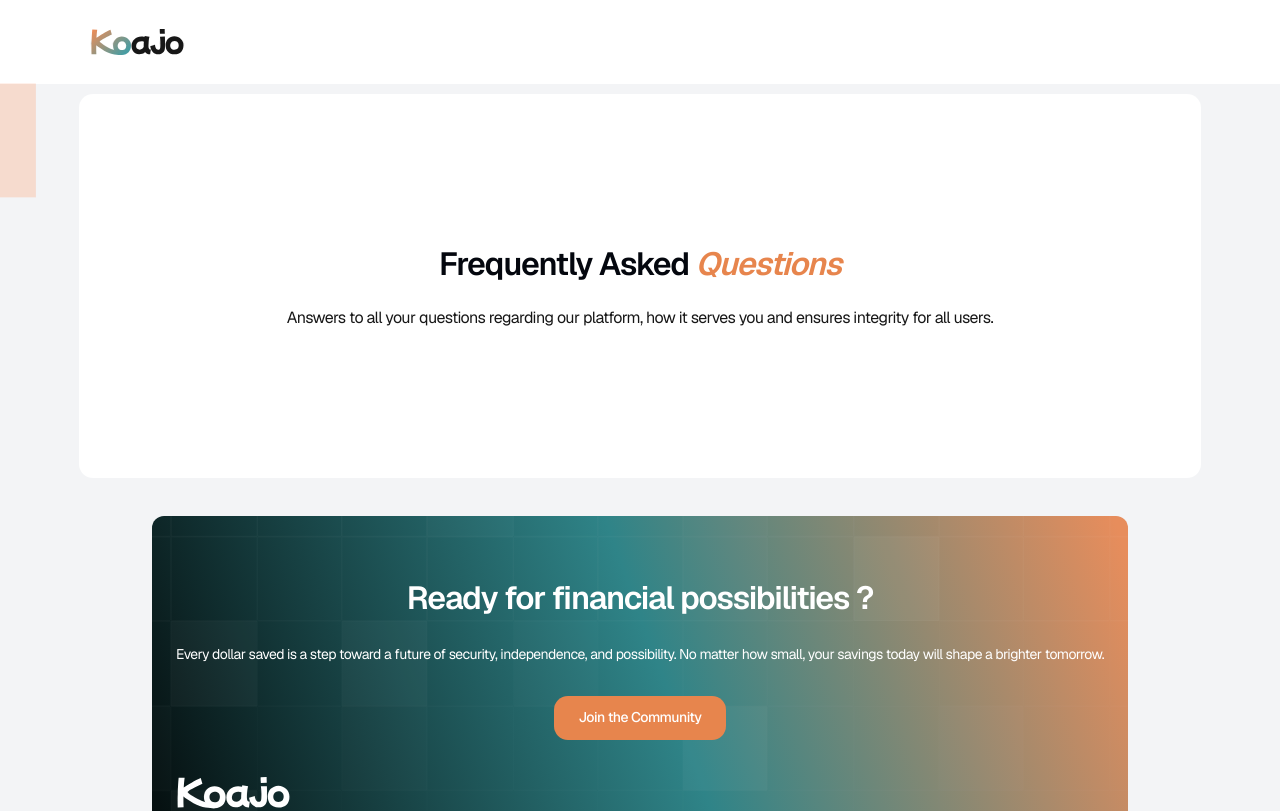
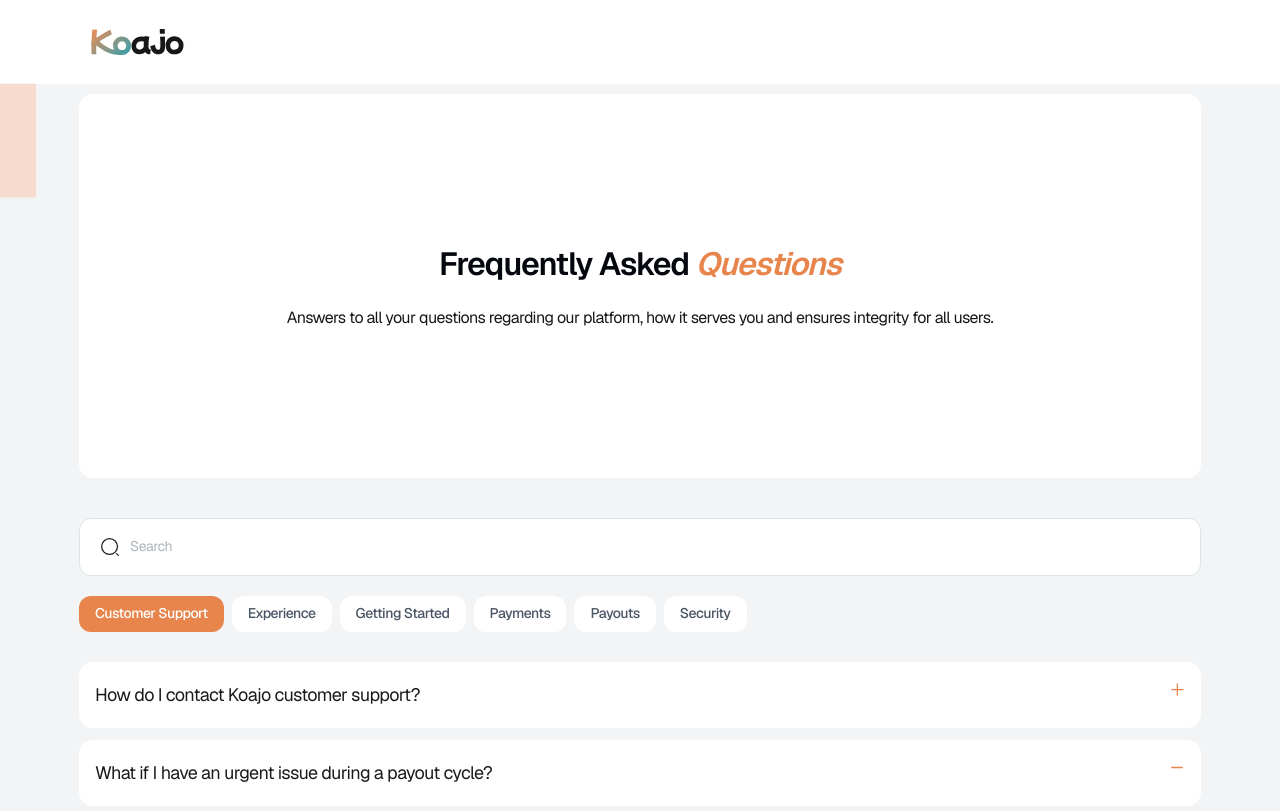
Before and after one commit to Israel-Beni/koajo-frontend, a Next.js app: page /faq in a window 1280 px wide. Shown: the top 811 px of the page. Built offline with nearby package versions, Linux system fonts and the light colour scheme.

Commit message:
feat: implement FAQ listings component with search and category filtering for enhanced user navigation

```diff
--- a/app/faq/page.tsx
+++ b/app/faq/page.tsx
@@ -1,5 +1,5 @@
 import Hero from "@/component/shared/hero";
-import ComingSoon from "@/component/shared/coming-soon";
+import FaqListings from "@/component/faq-listings";
 
 export default function FaqPage() {
   return (
@@ -8,6 +8,7 @@ export default function FaqPage() {
         title="Frequently Asked <sapn class='text-highlight'>Questions</sapn>"
         description="Answers to all your questions regarding our platform, how it serves you and ensures integrity for all users."
       />
+      <FaqListings />
     </>
   );
 }
--- /dev/null
+++ b/component/faq-listings.tsx
@@ -0,0 +1,179 @@
+"use client";
+
+import * as Accordion from "@radix-ui/react-accordion";
+import { faqsData } from "@/data/faq";
+import { useState, useMemo } from "react";
+import Image from "next/image";
+import cn from "clsx";
+
+export default function FaqListings() {
+  const categories = useMemo(
+    () => faqsData.map((item) => item.category).sort(),
+    []
+  ); // sort alphabetically
+  const [searchQuery, setSearchQuery] = useState("");
+  const [selectedCategory, setSelectedCategory] = useState<string | null>(categories[0]);
+
+  // Filter data based on search query and selected category
+  const filteredData = useMemo(() => {
+    let filtered = faqsData;
+
+    // Filter by category if selected
+    if (selectedCategory) {
+      filtered = filtered.filter(
+        (category) =>
+          category.category.toLowerCase() === selectedCategory.toLowerCase()
+      );
+    }
+
+    // Filter by search query
+    if (searchQuery.trim()) {
+      filtered = filtered
+        .map((category) => ({
+          ...category,
+          items: category.items.filter(
+            (item) =>
+              item.question.toLowerCase().includes(searchQuery.toLowerCase()) ||
+              item.answer.toLowerCase().includes(searchQuery.toLowerCase())
+          ),
+        }))
+        .filter((category) => category.items.length > 0);
+    }
+
+    return filtered;
+  }, [searchQuery, selectedCategory]);
+
+  const highlightText = (text: string, query: string) => {
+    if (!query.trim()) return text;
+
+    const regex = new RegExp(`(${query})`, "gi");
+    const parts = text.split(regex);
+
+    return parts.map((part, index) =>
+      regex.test(part) ? (
+        <span key={index} className="bg-primary/20 text-primary font-medium">
+          {part}
+        </span>
+      ) : (
+        part
+      )
+    );
+  };
+
+  return (
+    <section className="w-full bg-gray py-7.5">
+      <div className="page_container">
+        {/* Search Bar */}
+        <div className="flex items-center justify-between w-full px-5 py-4.5 gap-2.5 rounded-xl bg-white mb-5 border border-text-200 focus:border-primary">
+          <div className="shrink-0 flex  items-center pointer-events-none">
+            <Image
+              src="/media/icons/search.svg"
+              alt="search"
+              width={21}
+              height={21}
+              className="size-5 object-contain"
+            />
+          </div>
+          <input
+            type="text"
+            placeholder="Search"
+            value={searchQuery}
+            onChange={(e) => setSearchQuery(e.target.value)}
+            className="w-full text-sm text-text-400 placeholder-secondary-300 focus:outline-none"
+          />
+        </div>
+
+        {/* Category Filters */}
+        <div className="w-full mb-7.5">
+          <div className="flex flex-wrap gap-2">
+            {categories.map((category) => (
+              <button
+                key={category}
+                onClick={() =>
+                  setSelectedCategory(
+                    selectedCategory === category ? null : category
+                  )
+                }
+                className={cn(
+                  "px-4 py-2 rounded-xl text-sm font-medium transition-colors",
+                  selectedCategory === category
+                    ? "bg-primary text-white"
+                    : "bg-white text-gray-600 hover:bg-gray-50"
+                )}
+              >
+                {category}
+              </button>
+            ))}
+          </div>
+        </div>
+
+        {/* FAQ Items */}
+        <div className="w-full space-y-5">
+          {filteredData.map((category) => (
+            <div key={category.category}>
+              {filteredData.length > 1 && (
+                <h3 className="text-md font-semibold text-gray-900 mb-3">
+                  {category.category}
+                </h3>
+              )}
+              <Accordion.Root type="single" collapsible className="space-y-3">
+                {category.items.map((item, index) => {
+                  const itemId = `${category.category}-${index}`;
+
+                  return (
+                    <Accordion.Item
+                      key={itemId}
+                      value={itemId}
+                      className="bg-white rounded-[0.875rem] px-4 py-5 hover:shadow-sm transition-shadow"
+                    >
+                      <Accordion.Trigger asChild>
+                        <button className="w-full text-left">
+                          <div className="flex justify-between">
+                            <h4 className="text-md text-gray-900 pr-4">
+                              {highlightText(item.question, searchQuery)}
+                            </h4>
+                            <div className="flex-shrink-0 rounded-full">
+                              {index === 0 ? <Image
+                                src="/media/icons/plus.svg"
+                                alt="plus"
+                                width={17}
+                                height={17}
+                                className="size-4 object-contain data-[state=open]:hidden"
+                              /> : <Image
+                                src="/media/icons/minus.svg"
+                                alt="minus"
+                                width={17}
+                                height={17}
+                                className="size-4 object-contain data-[state=closed]:hidden"
+                              />}
+                            </div>
+                          </div>
+                        </button>
+                      </Accordion.Trigger>
+
+                      <Accordion.Content className="overflow-hidden data-[state=open]:animate-accordion-down data-[state=closed]:animate-accordion-up">
+                        <div className="pb-4 pt-2">
+                          <p className="text-text-500 text-sm">
+                            {highlightText(item.answer, searchQuery)}
+                          </p>
+                        </div>
+                      </Accordion.Content>
+                    </Accordion.Item>
+                  );
+                })}
+              </Accordion.Root>
+            </div>
+          ))}
+
+          {filteredData.length === 0 && (
+            <div className="text-center py-8">
+              <p className="text-gray-500">
+                No questions found matching your search.
+              </p>
+            </div>
+          )}
+        </div>
+      </div>
+    </section>
+  );
+}
```
